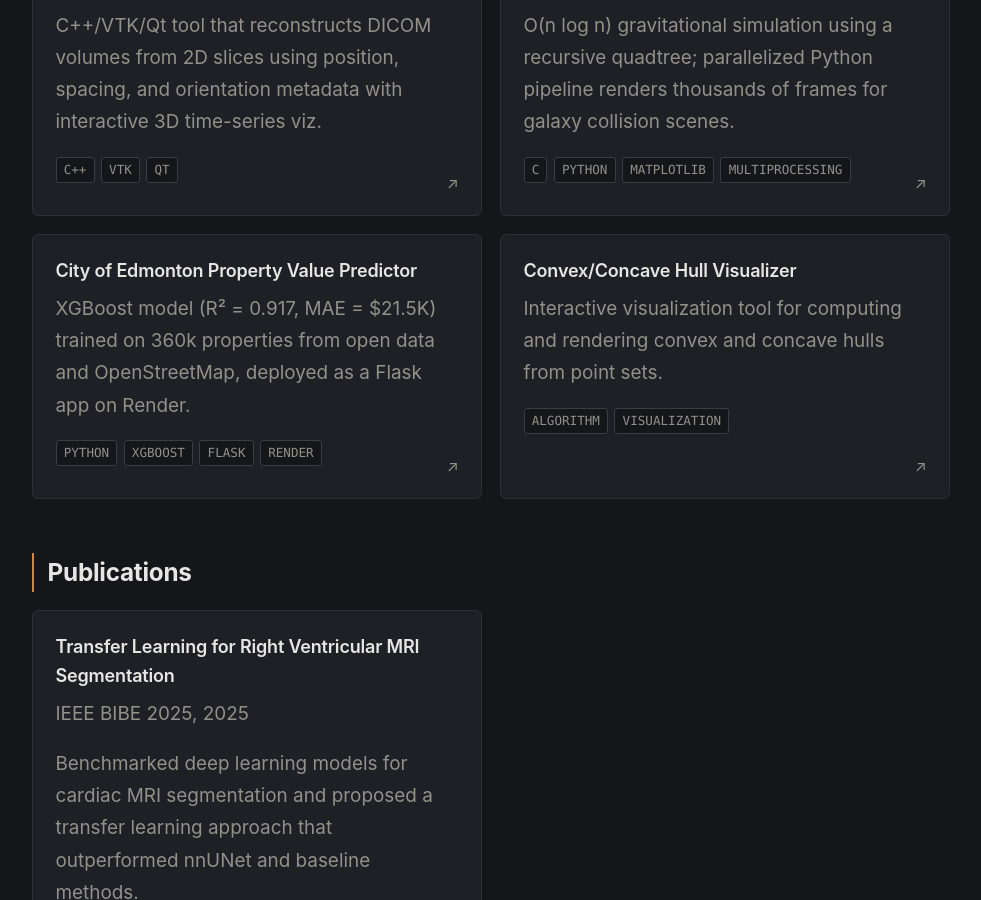
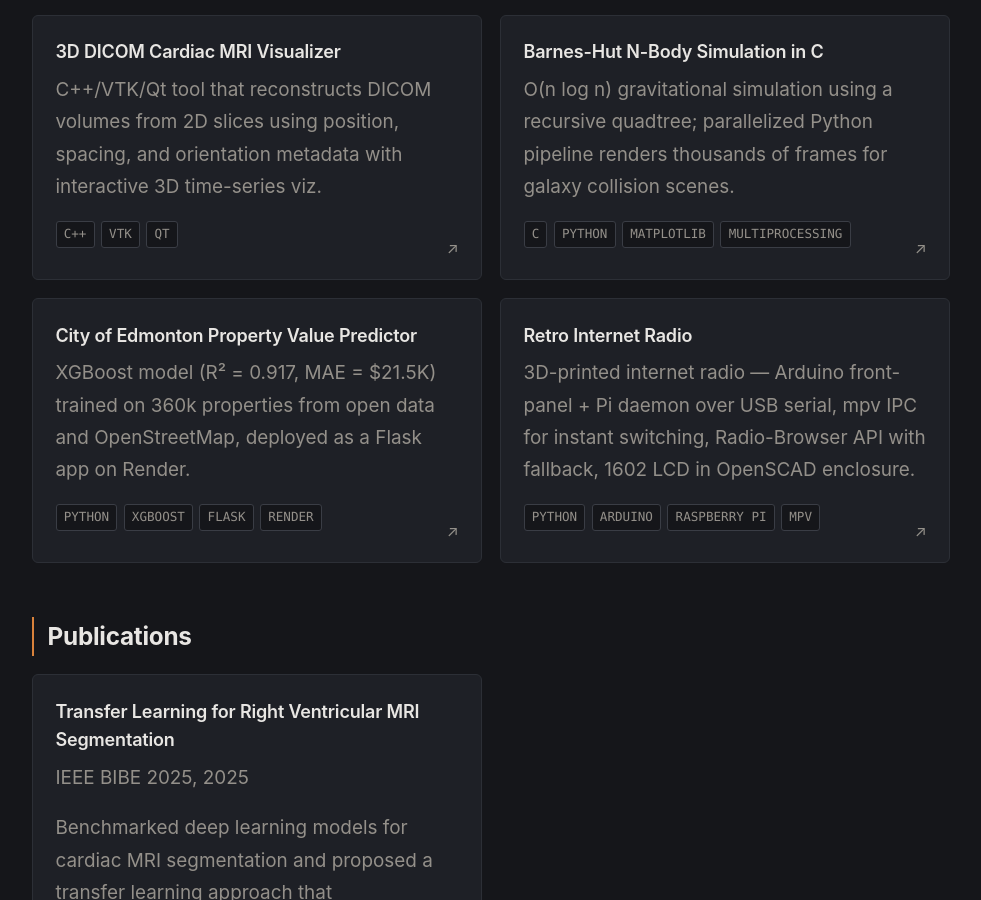
Before and after one commit to wowow2/wowow2.github.io, a Jekyll site: the page built from index.md, in a window 1280 px wide and 900 px high, scrolled down 1523 px. Shown: the whole window, without its empty margins (149-1130 px from the left). Built offline with Jekyll 4.4.1, drawn with Linux system fonts in a browser that asks for light colours; some of the changed text lies outside the part shown.

Commit message:
chore(site): replace hull with retro internet radio + polish Chromacare copy
- projects: remove Convex/Concave Hull Visualizer, add Retro Internet Radio (Python/Arduino/Raspberry Pi/mpv) with 3D-printed + USB serial + mpv IPC + Radio-Browser fallback description
- experience: sync Chromacare summary to resume (comprehensive ML pipeline from CV feature extraction through DNN design/training/evaluation for production deployment on AWS)
- cv-internship: title Computer Vision Engineer Intern -> Machine Learning Developer, architected for production deployment, add relational schema on RDS + API endpoints for data collection/testing

Co-authored-by: internal-model

```diff
--- a/_data/experience.yml
+++ b/_data/experience.yml
@@ -3,7 +3,7 @@
   org_url: https://chromacarelabs.com/
   dates: Dec 2025 – Present
   permalink: /Chromacare-Internship/
-  summary: Built and deployed a computer vision deep learning pipeline for medical test kit analysis on AWS.
+  summary: Built comprehensive ML pipeline from CV-based feature extraction through DNN architecture design, training, and evaluation for regression tasks, for production deployment on AWS.
   tags:
     - Python
     - PyTorch
--- a/_data/projects.yml
+++ b/_data/projects.yml
@@ -24,9 +24,11 @@
     - Flask
     - Render
 
-- title: Convex/Concave Hull Visualizer
-  url: https://github.com/wowow2/hull-visualizer
-  summary: Interactive visualization tool for computing and rendering convex and concave hulls from point sets.
+- title: Retro Internet Radio
+  url: https://github.com/wowow2/retro-internet-radio
+  summary: 3D-printed internet radio — Arduino front-panel + Pi daemon over USB serial, mpv IPC for instant switching, Radio-Browser API with fallback, 1602 LCD in OpenSCAD enclosure.
   tags:
-    - algorithm
-    - visualization
+    - Python
+    - Arduino
+    - Raspberry Pi
+    - mpv
```
Also changed, not shown: _pages/cv-internship.md (+3 -3 lines), 1 other file.
